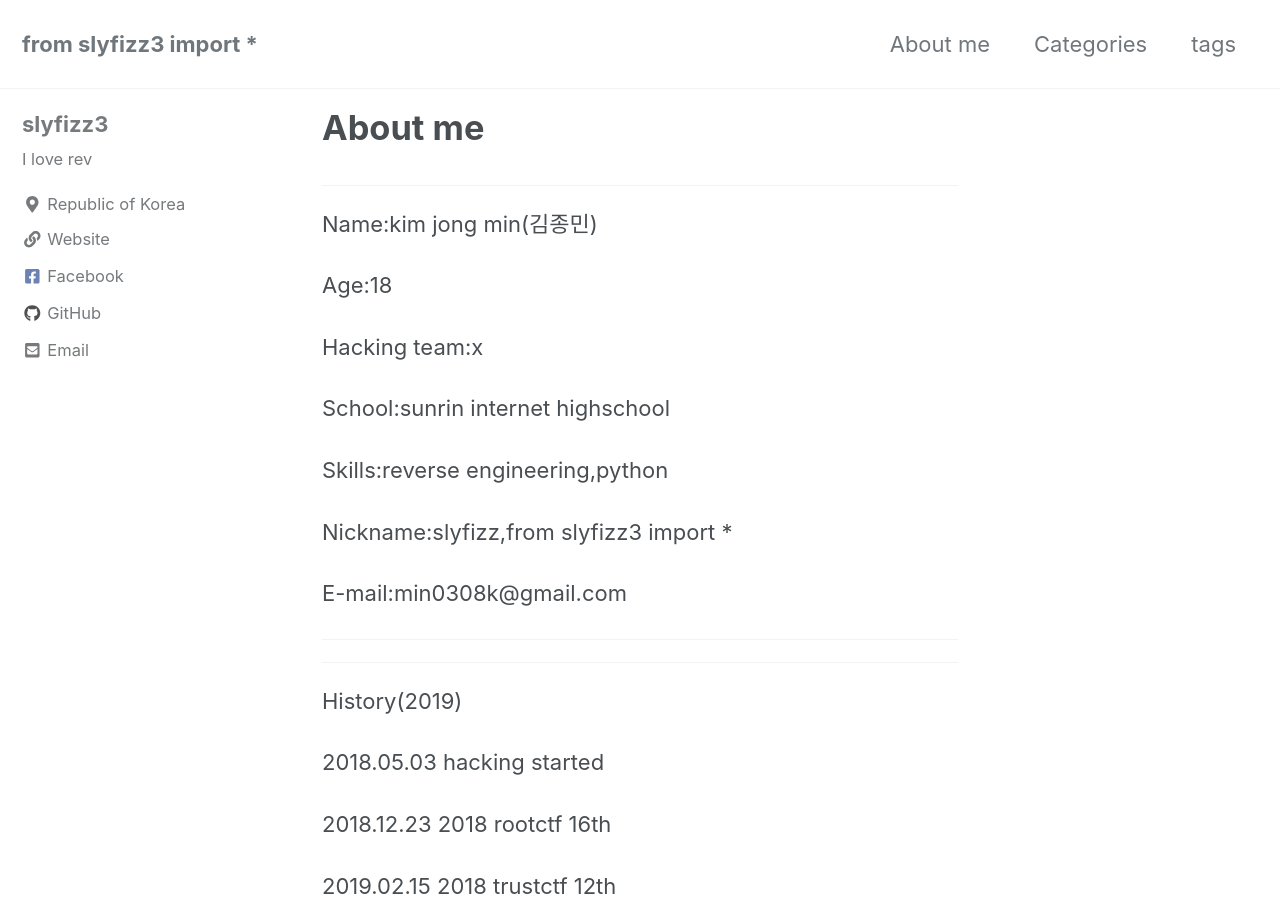
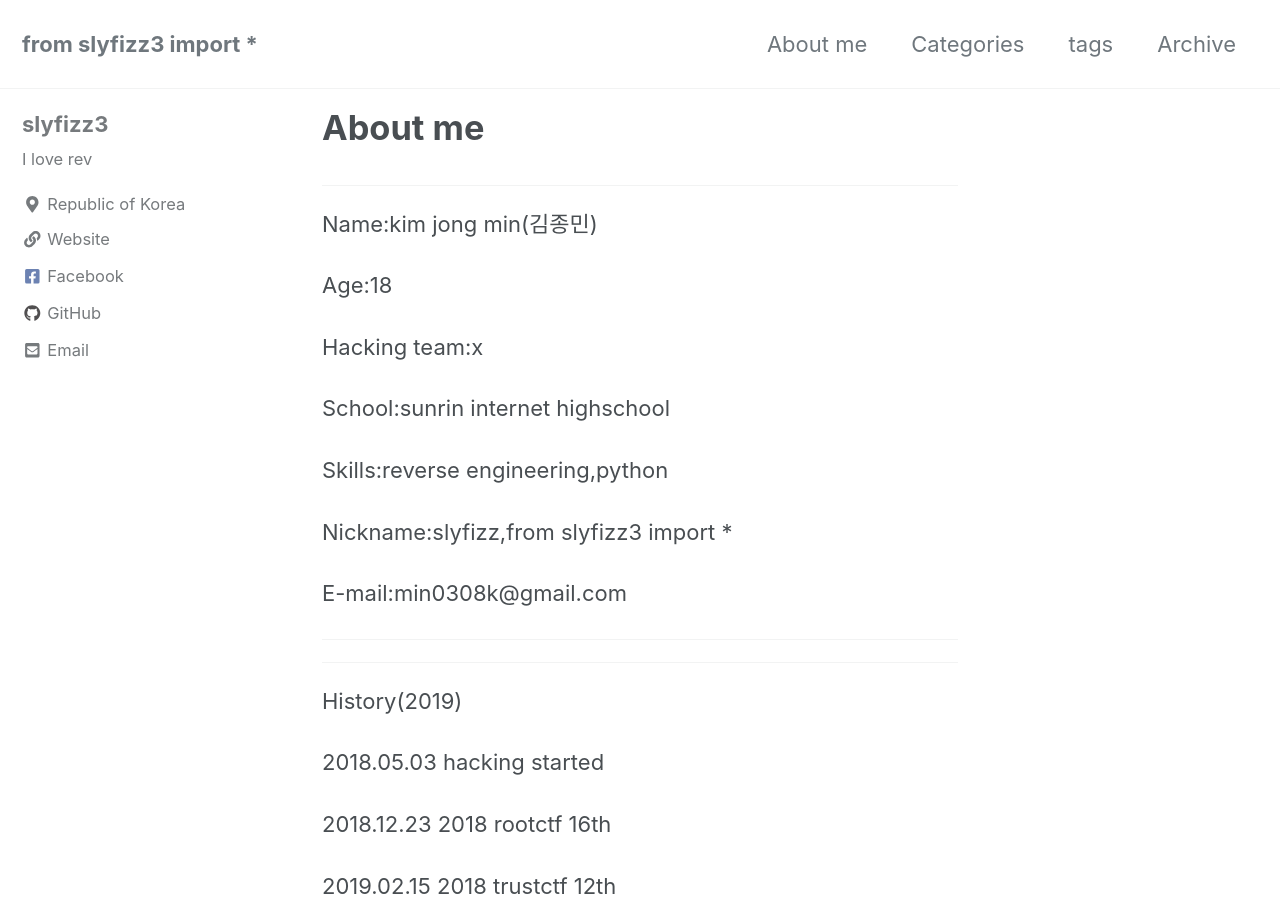
Before and after one commit to slyfizz3/slyfizz3.github.io, a Jekyll site: the page built from _pages/about.md, in a window 1280 px wide and 900 px high. Built offline with Jekyll 4.4.1, drawn with Linux system fonts in a browser that asks for light colours; cached includes are drawn as plain includes; nearby versions of some CDN libraries.

Commit message:
Update navigation.yml

```diff
--- a/_data/navigation.yml
+++ b/_data/navigation.yml
@@ -6,5 +6,7 @@ main:
     url: /categories/
   - title: "tags"
     url: /tags/
+  - title: "Archive"
+    url: /archive-layout-with-content/
   # - title: "Sitemap"
   #   url: /sitemap
```
